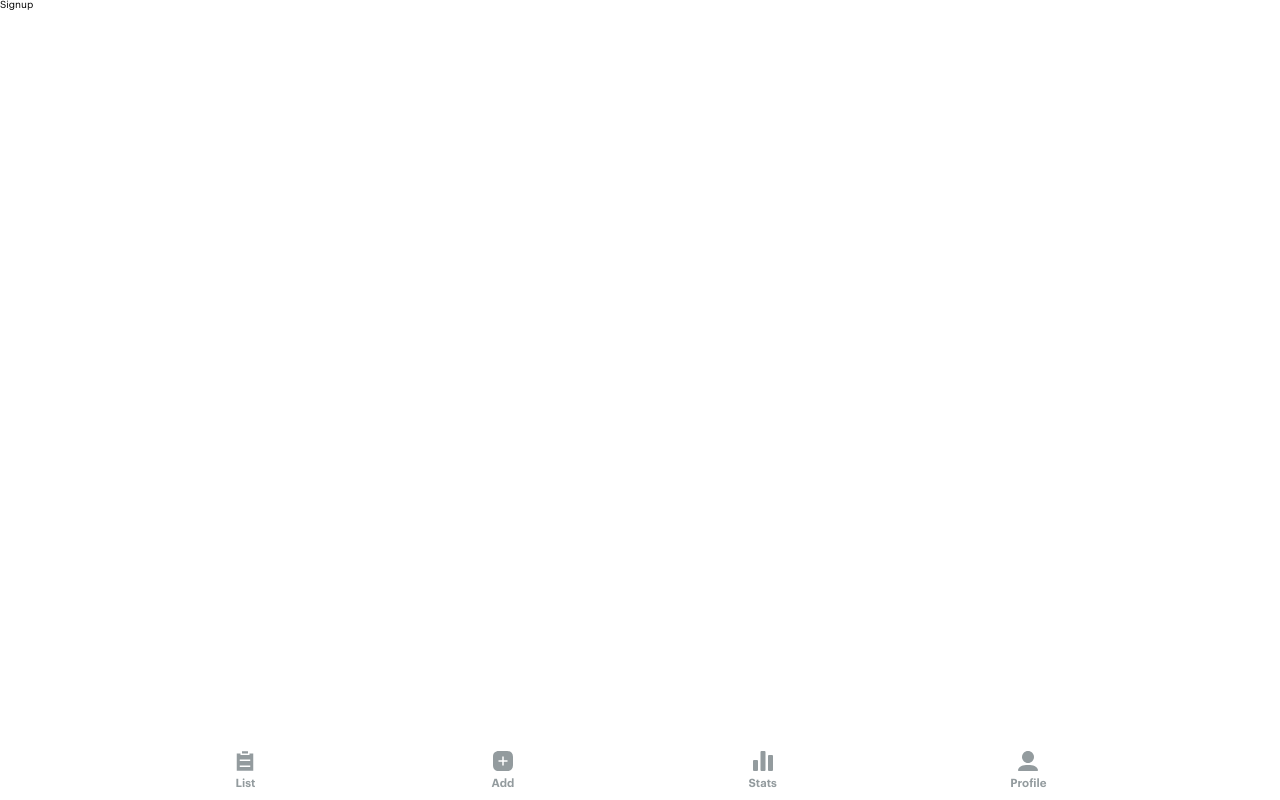
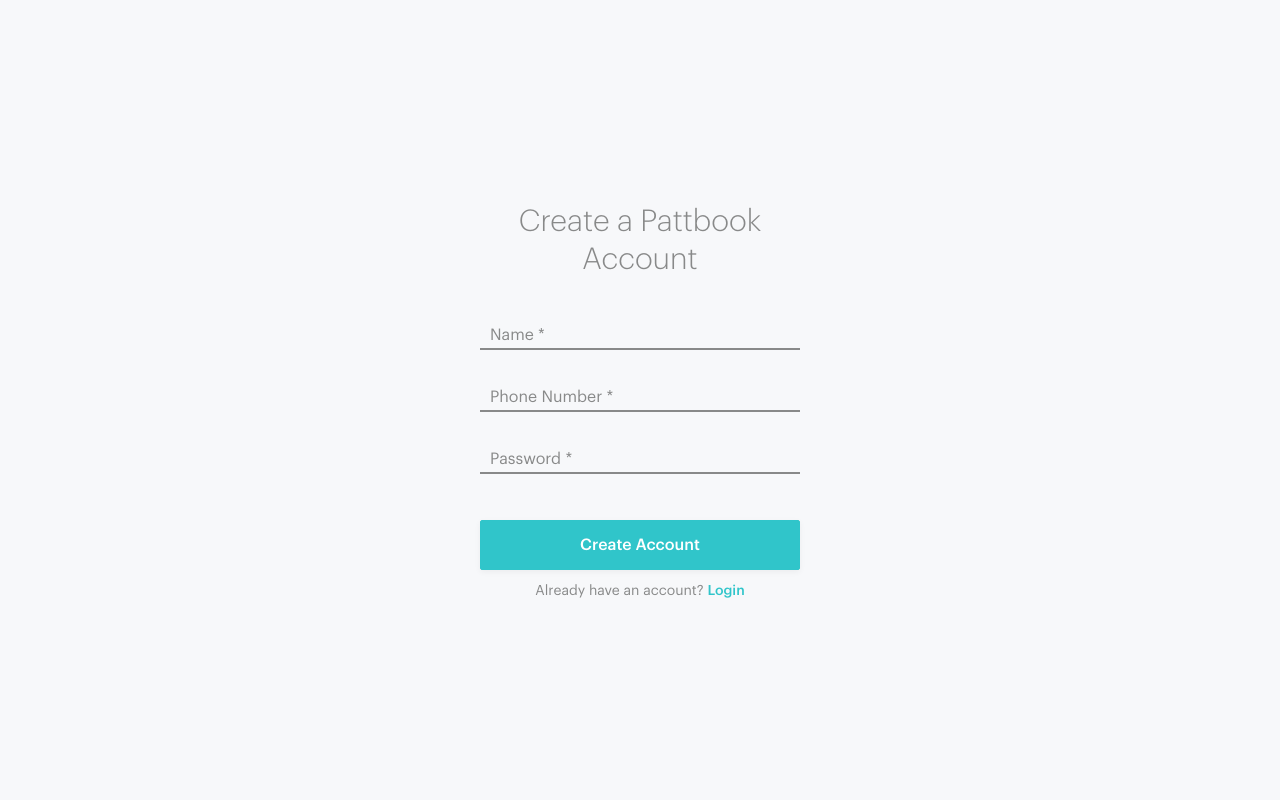
Before and after one commit to psahad/pattbook, a React (Create React App) app in the folder frontend/: page /signup in a window 1280 px wide. Built offline with nearby package versions, Linux system fonts and the light colour scheme.

Commit message:
f- add signup page

```diff
--- a/frontend/src/App.css
+++ b/frontend/src/App.css
@@ -15,6 +15,20 @@
 }
 .ff-montserrat {
   font-family: var(--ff-montserrat);
+}
+
+/* ::::::: Title ::::::::: */
+.title-page__wpr {
+  margin-bottom: 4rem;
+}
+.title-page {
+  font-weight: 300;
+  text-align: center;
+  color: var(--fc-secondary);
+}
+.title-page--lg {
+  font-size: 3rem;
+  line-height: 3.8rem;
 }
 
 /* ::::::: Input ::::::::: */
--- a/frontend/src/api/index.js
+++ b/frontend/src/api/index.js
@@ -2,6 +2,15 @@
 
 // const BASE_URL = process.env.API_BASE_URL;
 const BASE_URL = "https://pattbook.onrender.com";
+
+// create activity
+export const signupUser = (payload) => {
+  const isAuthenticated = false;
+  const multiPathConfig = false;
+  const URL = `/api/user`;
+  console.log("BASE_URL", BASE_URL);
+  return post(BASE_URL, URL, payload, isAuthenticated, multiPathConfig);
+};
 
 // create activity
 export const createActivity = (payload) => {
--- a/frontend/src/pages/Add/Add.jsx
+++ b/frontend/src/pages/Add/Add.jsx
@@ -60,7 +60,7 @@
               : <svg viewBox="0 0 64 64" xmlns="http://www.w3.org/2000/svg" fill="none" stroke="#000000" transform="rotate(0)matrix(1, 0, 0, 1, 0, 0)"><g id="SVGRepo_bgCarrier" strokeWidth="0"></g><g id="SVGRepo_tracerCarrier" strokeLinecap="round" strokeLinejoin="round"></g><g id="SVGRepo_iconCarrier"><polyline points="8 36 16 36 16 52 8 52"></polyline><path d="M16 38h8a4 4 0 0 1 4 4h9a3 3 0 0 1 3 3 3 3 0 0 1-3 3H26"></path><path d="m40 44.8 6.63-4a5.82 5.82 0 0 1 3-.82 5.78 5.78 0 0 1 4.09 1.69L56 44 38.07 54.76A8.75 8.75 0 0 1 33.58 56a8.68 8.68 0 0 1-3.06-.56L16 50"></path><circle cx="38" cy="22" r="14"></circle><path d="M36.33 22a3.34 3.34 0 0 1 0-6.67"></path><path d="M39.67 22a3.34 3.34 0 0 1 0 6.67"></path><line x1="38" y1="12" x2="38" y2="15.33"></line><line x1="38" y1="28.67" x2="38" y2="32"></line><line x1="36.33" y1="22" x2="39.67" y2="22"></line><path d="M43 17s-1.67-1.67-3.33-1.67h-3.34"></path><path d="M33 27s1.67 1.67 3.33 1.67h3.34"></path></g></svg>
             }
           </span> */}
-          <h3 className="p-add__header__title">
+          <h3 className="title-page title-page--lg">
             {activeTab.value === "lending"
               ? t("add.tab.lending.title")
               : t("add.tab.borrowing.title")}
--- a/frontend/src/pages/Signup/Signup.css
+++ b/frontend/src/pages/Signup/Signup.css
@@ -0,0 +1,28 @@
+.p-entry {
+    padding: 0 4rem;
+    display: flex;
+    flex-direction: column;
+    align-items: center;
+    justify-content: center;
+}
+
+.p-entry__wpr {
+    max-width: 32rem;
+}
+
+.p-entry__form__btn-submit {
+    margin-top: 4.6rem;
+}
+
+.p-entry__navigate-wpr {
+    margin-top: 1.4rem;
+    text-align: center;
+    font-size: 1.4rem;
+    font-weight: 400;
+    color: var(--fc-secondary);
+}
+
+.p-entry__navigate-link {
+    font-weight: 500;
+    color: var(--clr-primary);
+}
--- a/frontend/src/pages/Signup/Signup.jsx
+++ b/frontend/src/pages/Signup/Signup.jsx
@@ -1,11 +1,113 @@
-import "./Signup.css"
+import { useRef, useState } from "react";
+import {Button, Input} from "../../components";
+import useTranslation from "../../hooks/useTranslation";
+import "./Signup.css";
+import { signupUser } from "../../api";
+import { Link } from "react-router-dom";
 
 const Signup = () => {
+  const {t} = useTranslation();
+
+  const [formError, setFormError] = useState({
+    name: false,
+    phone: false,
+    password: false,
+  });
+  const nameInpRefObj = useRef();
+  const phoneInpRefObj = useRef();
+  const passwordInpRefObj = useRef();
+  const inpRefObjs = {
+    nameInpRefObj,
+    phoneInpRefObj,
+    passwordInpRefObj
+  };
+
+  const formValidator = () => {
+    let formIsValid = true;
+
+    Object.entries(inpRefObjs).forEach(([key, value]) => {
+      let inpValidationResult = value.current.validateInp();
+      inpValidationResult.forEach((res) => {
+        if (!res) {
+          formIsValid = false;
+        }
+      });
+    });
+
+    return formIsValid;
+  };
+
+  const handleSignupSubmit = async(e) => {
+    e.preventDefault();
+    const formValidationResult = formValidator();
+    console.log("formValidator()", formValidationResult);
+    if (!formValidationResult) return;
+
+    const payload = {
+        name: e.target["name"].value,
+        phone: e.target["phone"].value,
+        password: e.target["password"].value,
+    }
+
+    try {
+        const response = await signupUser(payload);
+        console.log("Response:",response);
+    } catch (error) {
+        console.log(error);
+    }
+  };
+
   return (
-    <div>
-      Signup
+    <div className="page page-full p-entry">
+      <div className="p-entry__wpr">
+        <div className="title-page__wpr">
+            <h3 className="title-page title-page--lg">
+            {/* Create a Pattbook Account */}
+            {t("userEntry.signup.pageTitle")}
+            </h3>
+        </div>
+        <form className="p-entry__form" onSubmit={handleSignupSubmit}>
+          <Input
+            label={t("userEntry.signup.inputs.name")}
+            type={"text"}
+            inpId={"name"}
+            isRequired="true"
+            setFormError={setFormError}
+            ref={nameInpRefObj}
+          />
+          <Input
+            label={t("userEntry.signup.inputs.phone")}
+            type={"tel"}
+            inpId={"phone"}
+            isRequired="true"
+            setFormError={setFormError}
+            ref={phoneInpRefObj}
+          />
+          <Input
+            label={t("userEntry.signup.inputs.password")}
+            type={"password"}
+            inpId={"password"}
+            isRequired="true"
+            setFormError={setFormError}
+            ref={passwordInpRefObj}
+          />
+          <Button
+            btnName={t("userEntry.signup.btnSubmit")}
+            type={"submit"}
+            variant={"primary"}
+            btnWprClasses={"p-entry__form__btn-submit"}
+            isDisabled={Object.entries(formError).find(
+              ([key, value]) => value === true
+            )}
+          />
+        </form>
+        <div className="p-entry__navigate-wpr">
+            <span className="p-entry__navigate-title">{t("userEntry.signup.navigationTitle")} </span>
+            <Link className="p-entry__navigate-link" to={"/login"}>{t("userEntry.signup.navigationLink")}</Link>
+        </div>
+      </div>
     </div>
   );
-}
+};
 
 export default Signup;
--- a/frontend/src/pages/pages.css
+++ b/frontend/src/pages/pages.css
@@ -4,6 +4,11 @@
     background-color: var(--bg-primary);
 }
 
+.page-full {
+    height: 100vh;
+    height: 100dvh;
+}
+
 .page-section {
     /* background-color: var(--bg-primary); */
     padding: 1.6rem;
--- a/frontend/src/translations/english.json
+++ b/frontend/src/translations/english.json
@@ -113,5 +113,28 @@
                 }
             }
         }
+    },
+    "userEntry": {
+        "signup": {
+            "pageTitle": "Create a Pattbook Account",
+            "inputs": {
+                "name": "Name",
+                "phone": "Phone Number",
+                "password": "Password"
+            },
+            "btnSubmit": "Create Account",
+            "navigationTitle": "Already have an account? ",
+            "navigationLink": "Login"
+        },
+        "login": {
+            "pageTitle": "Login to Your Pattbook Account",
+            "inputs": {
+                "phone": "Phone Number",
+                "password": "Password"
+            },
+            "btnSubmit": "Login",
+            "navigationTitle": "Don't have an account?",
+            "navigationLink": "Signup"
+        }
     }
 }
```
Also changed, not shown: frontend/src/index.js (+4 -5 lines).
